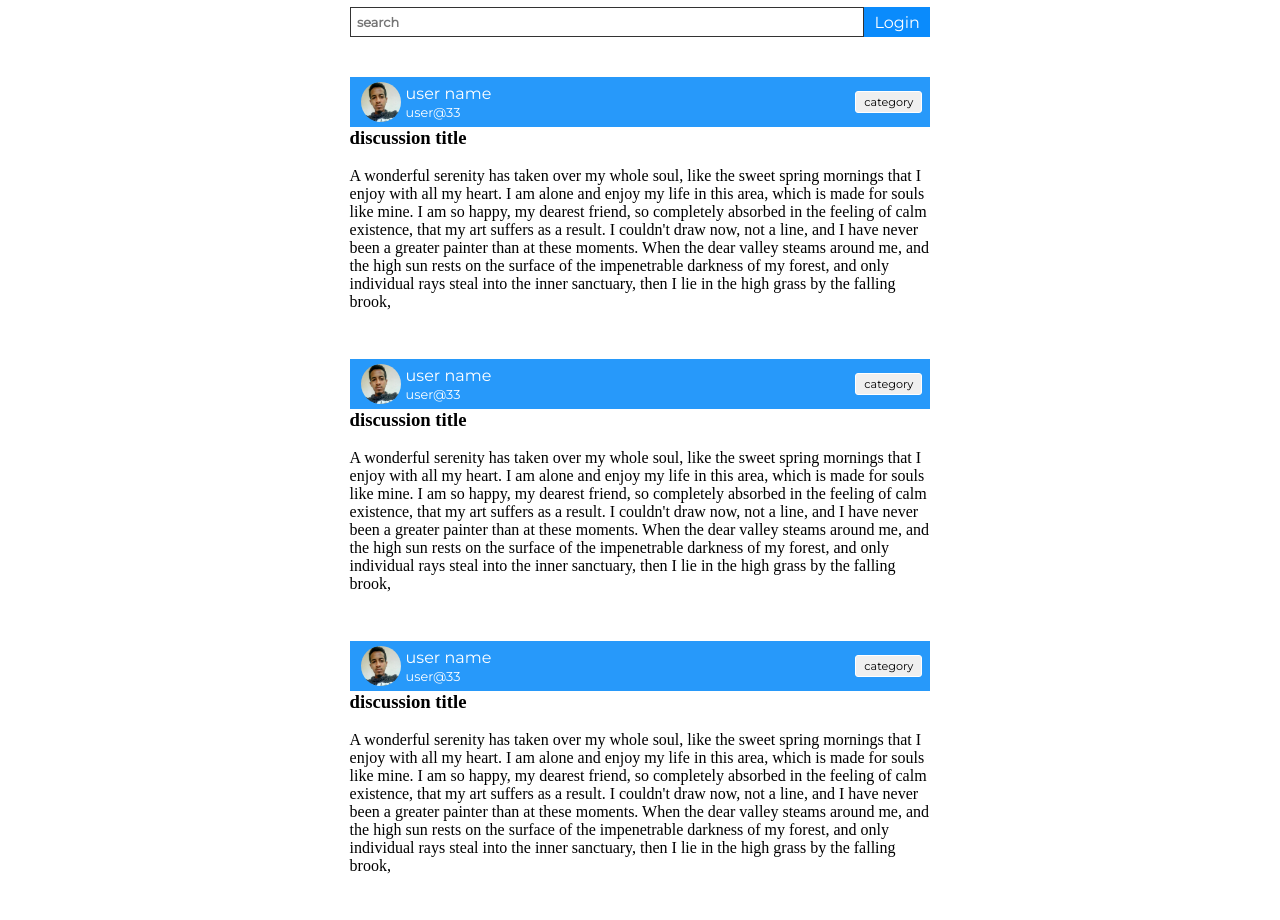
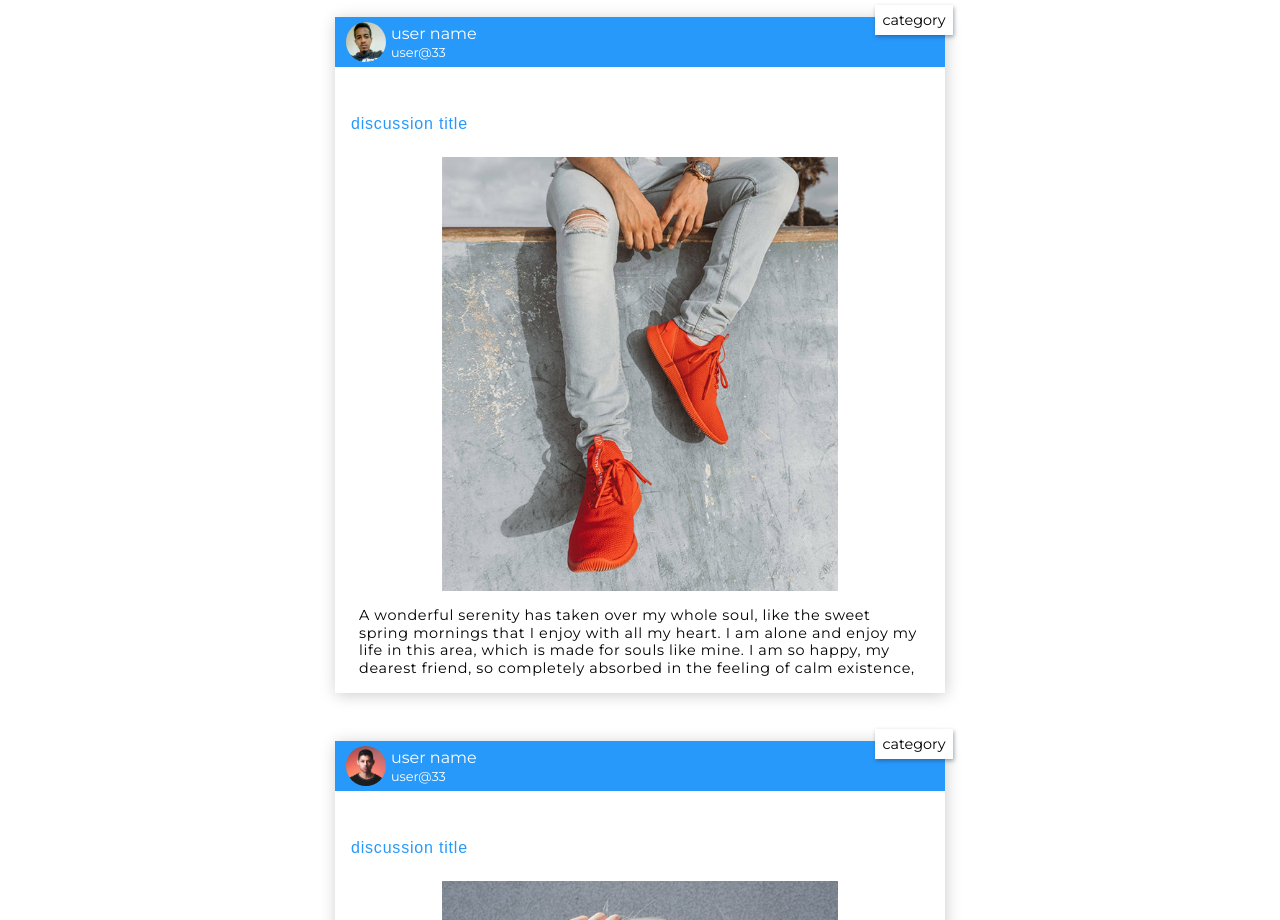
Before and after one commit to natnael-OQP/ecpi1, a plain HTML site: page index.html in a window 1280 px wide. Shown: the part 69-989 px from the top of the page. Drawn offline with Linux system fonts and the light colour scheme; a web font is replaced by a local one.

Commit message:
adding descusion image

```diff
--- a/index.html
+++ b/index.html
@@ -61,23 +61,19 @@
                             </div>
                         </div>
                         <!-- category -->
-                        <button class="btn">category</button>
+                        <button class="btn category">category</button>
                     </div>
                     <!-- discussion info -->
                     <div class="discussion-info">
                         <h3 class="discussion-title">discussion title</h3>
                         <div class="discussion-img">
-                            <img src="" alt="">
+                            <img src="/img/category-1.jpg" alt="">
                         </div>
                         <div class="discussion-text">
                             A wonderful serenity has taken over my whole soul, like the sweet spring mornings
                             that I enjoy with all my heart. I am alone and enjoy my life in this area, which is
                             made for souls like mine. I am so happy, my dearest friend, so completely absorbed
-                            in the feeling of calm existence, that my art suffers as a result. I couldn't draw now,
-                            not a line, and I have never been a greater painter than at these moments.
-                            When the dear valley steams around me, and the high sun rests on the surface
-                            of the impenetrable darkness of my forest, and only individual rays steal into
-                            the inner sanctuary, then I lie in the high grass by the falling brook,
+                            in the feeling of calm existence,
                         </div>
                     </div>
                 </div>
@@ -88,7 +84,7 @@
                         <!-- profile -->
                         <div class="profile">
                             <div class="img">
-                                <img src="/img/58136459.jpeg" alt="user">
+                                <img src="/img/user-2.png" alt="user">
                             </div>
                             <div class="user">
                                 <p class="username">user name</p>
@@ -96,23 +92,17 @@
                             </div>
                         </div>
                         <!-- category -->
-                        <button class="btn">category</button>
+                        <button class="btn category">category</button>
                     </div>
                     <!-- discussion info -->
                     <div class="discussion-info">
                         <h3 class="discussion-title">discussion title</h3>
                         <div class="discussion-img">
-                            <img src="" alt="">
+                            <img src="/img/category-3.jpg" alt="">
                         </div>
                         <div class="discussion-text">
                             A wonderful serenity has taken over my whole soul, like the sweet spring mornings
-                            that I enjoy with all my heart. I am alone and enjoy my life in this area, which is
-                            made for souls like mine. I am so happy, my dearest friend, so completely absorbed
-                            in the feeling of calm existence, that my art suffers as a result. I couldn't draw now,
-                            not a line, and I have never been a greater painter than at these moments.
-                            When the dear valley steams around me, and the high sun rests on the surface
-                            of the impenetrable darkness of my forest, and only individual rays steal into
-                            the inner sanctuary, then I lie in the high grass by the falling brook,
+                            ie in the high grass by the falling brook,
                         </div>
                     </div>
                 </div>
@@ -123,7 +113,7 @@
                         <!-- profile -->
                         <div class="profile">
                             <div class="img">
-                                <img src="/img/58136459.jpeg" alt="user">
+                                <img src="/img/user-3.png" alt="user">
                             </div>
                             <div class="user">
                                 <p class="username">user name</p>
@@ -131,23 +121,18 @@
                             </div>
                         </div>
                         <!-- category -->
-                        <button class="btn">category</button>
+                        <button class="btn category">category</button>
                     </div>
                     <!-- discussion info -->
                     <div class="discussion-info">
                         <h3 class="discussion-title">discussion title</h3>
                         <div class="discussion-img">
-                            <img src="" alt="">
+                            <img src="/img/gallery-1.jpg" alt="">
                         </div>
                         <div class="discussion-text">
                             A wonderful serenity has taken over my whole soul, like the sweet spring mornings
                             that I enjoy with all my heart. I am alone and enjoy my life in this area, which is
-                            made for souls like mine. I am so happy, my dearest friend, so completely absorbed
-                            in the feeling of calm existence, that my art suffers as a result. I couldn't draw now,
-                            not a line, and I have never been a greater painter than at these moments.
-                            When the dear valley steams around me, and the high sun rests on the surface
-                            of the impenetrable darkness of my forest, and only individual rays steal into
-                            the inner sanctuary, then I lie in the high grass by the falling brook,
+                            made  the high grass by the falling brook,
                         </div>
                     </div>
                 </div>
@@ -158,7 +143,7 @@
                         <!-- profile -->
                         <div class="profile">
                             <div class="img">
-                                <img src="/img/58136459.jpeg" alt="user">
+                                <img src="/img/user-1.png" alt="user">
                             </div>
                             <div class="user">
                                 <p class="username">user name</p>
@@ -166,13 +151,13 @@
                             </div>
                         </div>
                         <!-- category -->
-                        <button class="btn">category</button>
+                        <button class="btn category">category</button>
                     </div>
                     <!-- discussion info -->
                     <div class="discussion-info">
                         <h3 class="discussion-title">discussion title</h3>
                         <div class="discussion-img">
-                            <img src="" alt="">
+                            <img src="/img/58136459.jpeg" alt="">
                         </div>
                         <div class="discussion-text">
                             A wonderful serenity has taken over my whole soul, like the sweet spring mornings
--- a/style/style.css
+++ b/style/style.css
@@ -9,6 +9,7 @@
 }
 
 header{
+    width:100%;
     height: 60px;
     background-color:#2799FA;
     display: flex;
@@ -17,6 +18,9 @@ header{
     color: #fff;
     padding: 0 2rem;
     overflow: hidden;
+    box-shadow: 0 2px 4px rgba(0,0,0,0.2);
+    position: fixed;
+    z-index: 100;
 }
 .logo p{
     letter-spacing: .03rem;
@@ -39,6 +43,7 @@ nav{
     margin-right: 2rem;
 }
 .btn{
+    cursor: pointer;
     font-family: 'Montserrat', sans-serif;
     padding: .2rem .5rem;
     font-size: .7rem;
@@ -56,8 +61,8 @@ nav{
 }
 /* main */
 .main{
-    padding: 0 .6rem;
-    max-width: 600px;
+    /* padding: 0 .6rem; */
+    max-width: 610px;
     margin: 0px auto;
     display: flex;
     flex-direction: column;
@@ -100,6 +105,7 @@ nav{
     flex-direction: column;
 }
 .discussion{
+    box-shadow: 1px 2px 15px rgba(0,0,0,0.2);
     margin: 1.5rem 0;
     display: flex;
     flex-direction: column;
@@ -112,6 +118,8 @@ nav{
     justify-content: space-between;
     height: 50px;
     width: 100%;
+    margin-bottom: 1rem;
+    position: relative;
 }
 /* profile */
 .profile{
@@ -144,3 +152,47 @@ nav{
 .title{
     font-size: .8rem;
 }
+.category{
+    position: absolute;
+    top: -12px;
+    right: -16px;
+    background-color: #fff;
+    box-shadow: 1px 2px 4px rgba(31, 49, 77, 0.411);
+    font-size: .9rem;
+    font-family: 'Montserrat', sans-serif;
+    border-radius: 0px;
+    padding: .3rem .4rem;
+
+}
+                                                        /* discussion */
+.discussion-info{
+    /* background-color: #d6e9fa; */
+    padding: 1rem 1rem .5rem;
+}
+.discussion-title{
+    color: #2799FA;
+    font-weight: lighter;
+    font-size: 1rem;
+    letter-spacing:.05rem;
+    font-family: 'Baloo Tammudu 2', Arial, Helvetica, sans-serif;
+    margin: 1rem 0;
+}
+.discussion-img{
+    padding:.5rem .5rem;
+    width: 450px;
+    height:450px;
+    margin: 0px auto;
+}
+.discussion-img img{
+    width: 100%;
+    height: 100%;
+    object-fit: contain;
+}
+.discussion-text{
+    padding:.5rem .5rem;
+    font-family: 'Montserrat', sans-serif;
+    letter-spacing: .04rem;
+    font-size: .9rem;
+    line-height: 1.1rem;
+    font-weight: lighter;
+}
```
Also changed, not shown: img/backpackMan.png (added), img/camo-vest.png (added), img/category-1.jpg (added), img/category-3.jpg (added), img/floral-shirt.png (added), img/gallery-1.jpg (added), img/striped-sweater.png (added), img/user-1.png (added), img/user-2.png (added), img/user-3.png (added).
